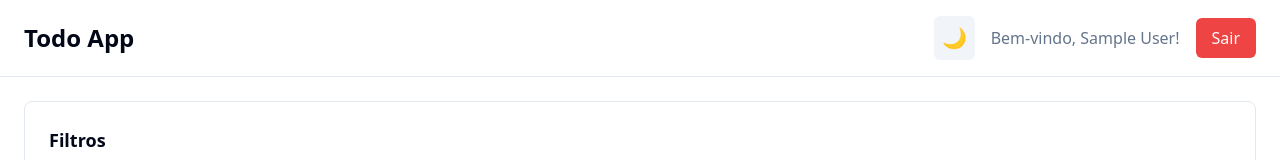
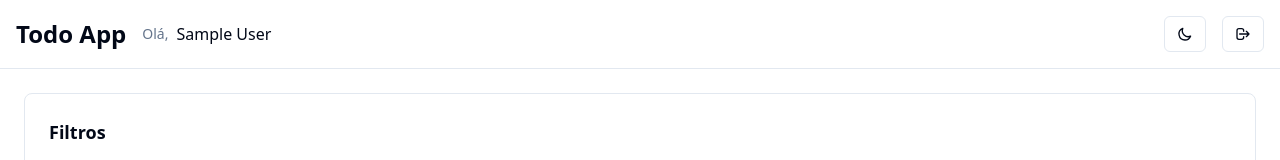
Before and after one commit to cristianomg/ToDo-AI, an Angular app in the folder src/Todo.Ui/: page /home in a window 1280 px wide. Shown: the top 160 px of the page. Built offline with nearby package versions, Linux system fonts and the light colour scheme; no server answers; sample sign-in values are in the browser's storage.

Commit message:
fix: ajusta header

```diff
--- a/src/Todo.Ui/src/app/pages/home/home.component.html
+++ b/src/Todo.Ui/src/app/pages/home/home.component.html
@@ -1,17 +1,40 @@
 <div class="min-h-screen bg-background">
-    <header class="border-b border-border bg-card px-6 py-4">
-        <div class="flex justify-between items-center max-w-7xl mx-auto">
-            <h1 class="text-2xl font-bold text-foreground">Todo App</h1>
-            <div class="flex items-center gap-4">
-                <button (click)="toggleDarkMode()" class="rounded-md p-2 bg-muted hover:bg-muted/70 transition-colors"
-                    [attr.aria-label]="darkMode ? 'Modo claro' : 'Modo escuro'">
-                    <span *ngIf="!darkMode" class="text-xl">🌙</span>
-                    <span *ngIf="darkMode" class="text-xl">☀️</span>
+    <header class="bg-background border-b border-border">
+        <div class="container mx-auto px-4 py-4 flex justify-between items-center">
+            <div class="flex items-center space-x-4">
+                <h1 class="text-2xl font-bold text-foreground">Todo App</h1>
+                <div class="flex items-center space-x-2">
+                    <span class="text-sm text-muted-foreground">Olá,</span>
+                    <span class="font-medium text-foreground">{{ currentUser?.name }}</span>
+                </div>
+            </div>
+
+            <div class="flex items-center space-x-4">
+                <!-- Botão de tema -->
+                <button (click)="toggleDarkMode()"
+                    class="inline-flex items-center justify-center rounded-md text-sm font-medium ring-offset-background transition-colors focus-visible:outline-none focus-visible:ring-2 focus-visible:ring-ring focus-visible:ring-offset-2 disabled:pointer-events-none disabled:opacity-50 border border-input bg-background hover:bg-accent hover:text-accent-foreground h-9 px-3"
+                    title="Alternar tema">
+                    <svg *ngIf="!darkMode" class="h-4 w-4" fill="none" stroke="currentColor" viewBox="0 0 24 24">
+                        <path stroke-linecap="round" stroke-linejoin="round" stroke-width="2"
+                            d="M20.354 15.354A9 9 0 018.646 3.646 9.003 9.003 0 0012 21a9.003 9.003 0 008.354-5.646z">
+                        </path>
+                    </svg>
+                    <svg *ngIf="darkMode" class="h-4 w-4" fill="none" stroke="currentColor" viewBox="0 0 24 24">
+                        <path stroke-linecap="round" stroke-linejoin="round" stroke-width="2"
+                            d="M12 3v1m0 16v1m9-9h-1M4 12H3m15.364 6.364l-.707-.707M6.343 6.343l-.707-.707m12.728 0l-.707.707M6.343 17.657l-.707.707M16 12a4 4 0 11-8 0 4 4 0 018 0z">
+                        </path>
+                    </svg>
                 </button>
-                <span class="text-muted-foreground">Bem-vindo, {{ currentUser?.name }}!</span>
+
+                <!-- Botão de logout -->
                 <button (click)="logout()"
-                    class="px-4 py-2 bg-destructive text-destructive-foreground rounded-md hover:bg-destructive/90 transition-colors">
-                    Sair
+                    class="inline-flex items-center justify-center rounded-md text-sm font-medium ring-offset-background transition-colors focus-visible:outline-none focus-visible:ring-2 focus-visible:ring-ring focus-visible:ring-offset-2 disabled:pointer-events-none disabled:opacity-50 border border-input bg-background hover:bg-accent hover:text-accent-foreground h-9 px-3"
+                    title="Sair">
+                    <svg class="h-4 w-4" fill="none" stroke="currentColor" viewBox="0 0 24 24">
+                        <path stroke-linecap="round" stroke-linejoin="round" stroke-width="2"
+                            d="M17 16l4-4m0 0l-4-4m4 4H7m6 4v1a3 3 0 01-3 3H6a3 3 0 01-3-3V7a3 3 0 013-3h4a3 3 0 013 3v1">
+                        </path>
+                    </svg>
                 </button>
             </div>
         </div>
```
